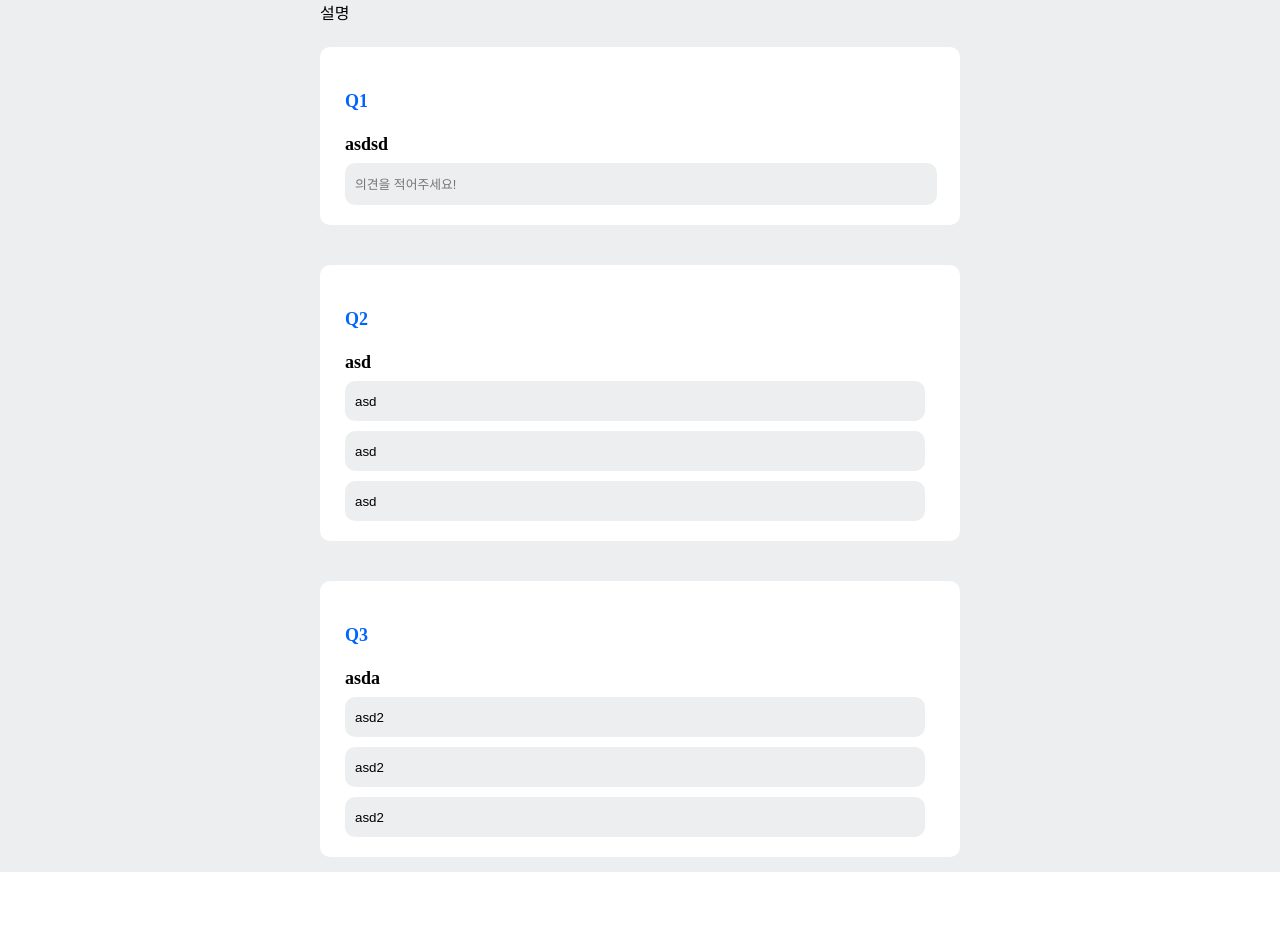
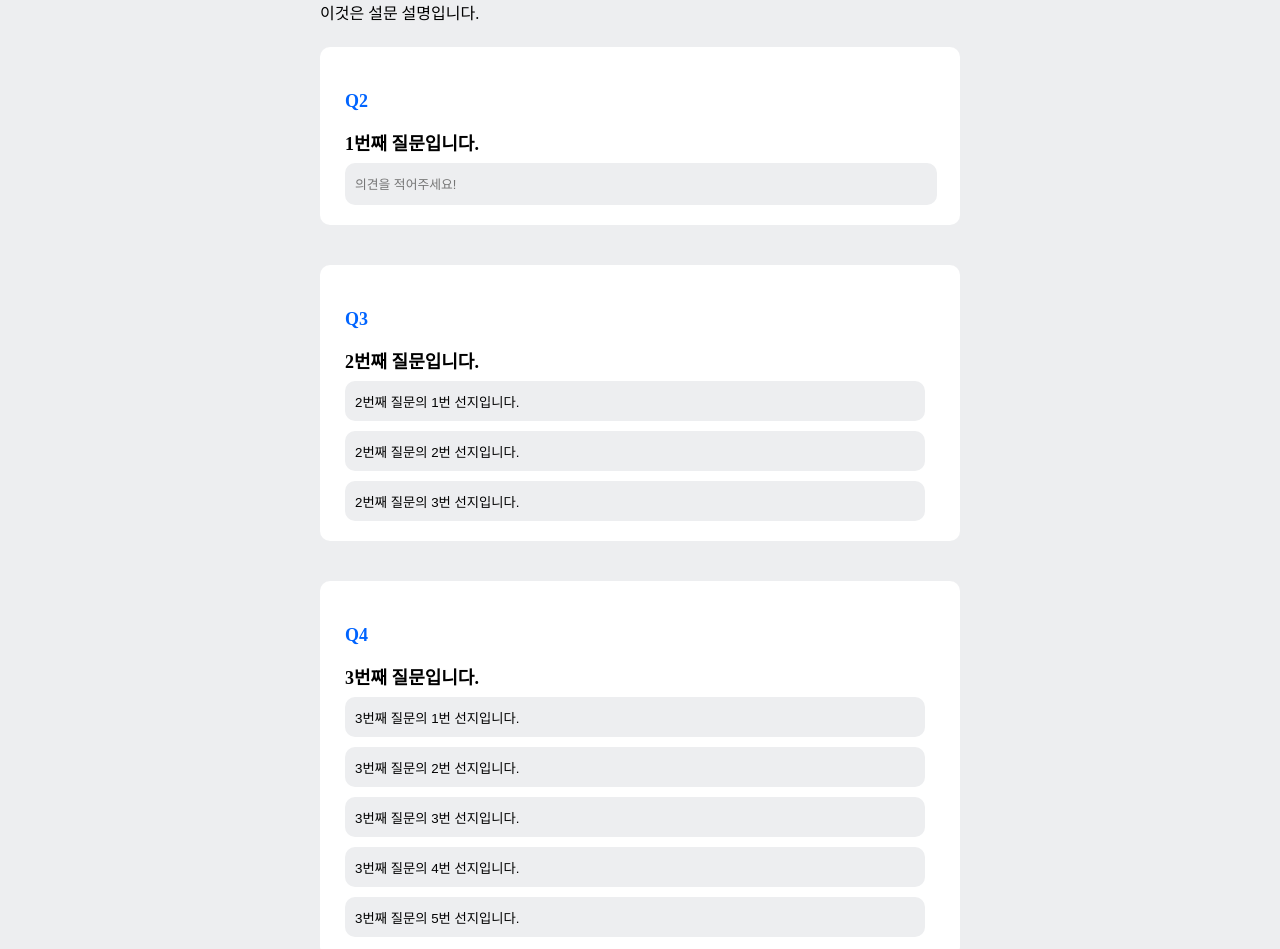
Before and after one commit to moka-team/mokaform-client, a React (Create React App) app: page /survey-detail in a window 1280 px wide. Shown: the part 100-1049 px from the top of the page. Before the commit the page ends 972 px from the top, so only its background shows below. Built offline with nearby package versions, Linux system fonts and the light colour scheme; the HTML template or start-up script is replaced by a standard one.

Commit message:
feat: tmpData 변경

```diff
--- a/src/components/surveys/create/detail/MultipleChoiceQuestionItem.jsx
+++ b/src/components/surveys/create/detail/MultipleChoiceQuestionItem.jsx
@@ -39,9 +39,9 @@ export default function MultipleChoiceQuestionItem({ item, multiquestion }) {
       <QuestionText color="#0064ff">Q{item.index + 1}</QuestionText>
       <QuestionText color="black">{item.title}</QuestionText>
       {multiquestion.map((multiQuestionItem) =>
-        item.questionId === multiQuestionItem.questionId ? (
+        item.index === multiQuestionItem.questionIndex ? (
           <QuestionOption
-            id={item.questionId + "" + (multiQuestionItem.index + "")}
+            id={item.index + "" + (multiQuestionItem.index + "")}
             onClick={onClickHandler}
             value={multiQuestionItem.content}
           >
--- a/src/components/surveys/create/detail/SurveySection.jsx
+++ b/src/components/surveys/create/detail/SurveySection.jsx
@@ -5,45 +5,130 @@ import OXQuestionItem from "./OXQuestionItem";
 import { SummaryText, Survey, TitleText } from "./styled";
 
 const tmpData = {
-  surveyId: 1,
-  title: "제목",
-  summary: "설명",
+  title: "이것은 설문 제목입니다.",
+  summary: "이것은 설문 설명입니다.",
   isAnonymous: false,
-  isPublic: false,
-  startDate: "2022-10-12",
-  endDate: "2022-10-29",
+  isPublic: true,
+  startDate: "2022-03-22",
+  endDate: "2022-05-15",
   questions: [
     {
-      questionId: 0,
-      title: "asdsd",
+      index: 1,
+      title: "1번째 질문입니다.",
       type: "ESSAY",
-      index: 0,
       isMultipleAnswer: false,
     },
     {
-      questionId: 1,
-      title: "asd",
+      index: 2,
+      title: "2번째 질문입니다.",
       type: "MULTIPLE_CHOICE",
-      index: 1,
       isMultipleAnswer: true,
     },
     {
-      questionId: 2,
-      title: "asda",
+      index: 3,
+      title: "3번째 질문입니다.",
       type: "MULTIPLE_CHOICE",
-      index: 2,
+      isMultipleAnswer: true,
+    },
+    {
+      index: 4,
+      title: "4번째 질문입니다.",
+      type: "OX",
       isMultipleAnswer: false,
     },
   ],
   multiQuestions: [
-    { questionId: 1, index: 0, content: "asd", type: "GENERAL" },
-    { questionId: 1, index: 1, content: "asd", type: "GENERAL" },
-    { questionId: 1, index: 2, content: "asd", type: "GENERAL" },
-    { questionId: 2, index: 0, content: "asd2", type: "GENERAL" },
-    { questionId: 2, index: 1, content: "asd2", type: "GENERAL" },
-    { questionId: 2, index: 2, content: "asd2", type: "GENERAL" },
+    {
+      questionIndex: 2,
+      index: 1,
+      content: "2번째 질문의 1번 선지입니다.",
+      type: "GENERAL",
+    },
+    {
+      questionIndex: 2,
+      index: 2,
+      content: "2번째 질문의 2번 선지입니다.",
+      type: "GENERAL",
+    },
+    {
+      questionIndex: 2,
+      index: 3,
+      content: "2번째 질문의 3번 선지입니다.",
+      type: "GENERAL",
+    },
+    {
+      questionIndex: 3,
+      index: 1,
+      content: "3번째 질문의 1번 선지입니다.",
+      type: "GENERAL",
+    },
+    {
+      questionIndex: 3,
+      index: 2,
+      content: "3번째 질문의 2번 선지입니다.",
+      type: "GENERAL",
+    },
+    {
+      questionIndex: 3,
+      index: 3,
+      content: "3번째 질문의 3번 선지입니다.",
+      type: "GENERAL",
+    },
+    {
+      questionIndex: 3,
+      index: 4,
+      content: "3번째 질문의 4번 선지입니다.",
+      type: "GENERAL",
+    },
+    {
+      questionIndex: 3,
+      index: 5,
+      content: "3번째 질문의 5번 선지입니다.",
+      type: "GENERAL",
+    },
   ],
 };
+
+// const tmpData = {
+//   surveyId: 1,
+//   title: "제목",
+//   summary: "설명",
+//   isAnonymous: false,
+//   isPublic: false,
+//   startDate: "2022-10-12",
+//   endDate: "2022-10-29",
+//   questions: [
+//     {
+//       questionId: 0,
+//       title: "asdsd",
+//       type: "ESSAY",
+//       index: 0,
+//       isMultipleAnswer: false,
+//     },
+//     {
+//       questionId: 1,
+//       title: "asd",
+//       type: "MULTIPLE_CHOICE",
+//       index: 1,
+//       isMultipleAnswer: true,
+//     },
+//     {
+//       questionId: 2,
+//       title: "asda",
+//       type: "MULTIPLE_CHOICE",
+//       index: 2,
+//       isMultipleAnswer: false,
+//     },
+//   ],
+//   multiQuestions: [
+//     { questionId: 1, index: 0, content: "asd", type: "GENERAL" },
+//     { questionId: 1, index: 1, content: "asd", type: "GENERAL" },
+//     { questionId: 1, index: 2, content: "asd", type: "GENERAL" },
+//     { questionId: 2, index: 0, content: "asd2", type: "GENERAL" },
+//     { questionId: 2, index: 1, content: "asd2", type: "GENERAL" },
+//     { questionId: 2, index: 2, content: "asd2", type: "GENERAL" },
+//   ],
+// };
 
 export default function SurveySection() {
   return (
```
